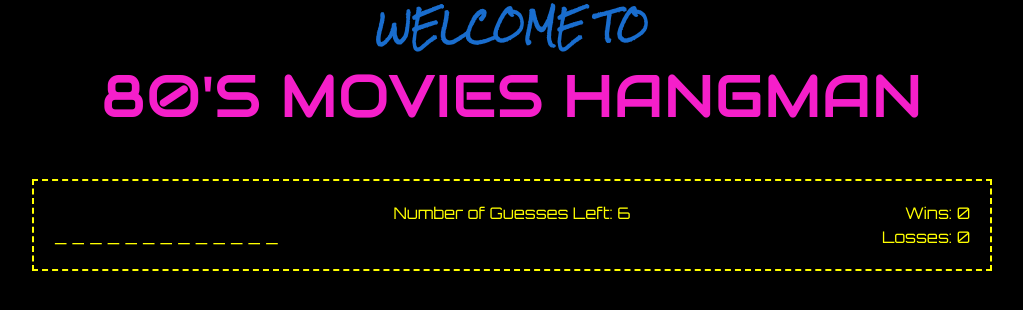
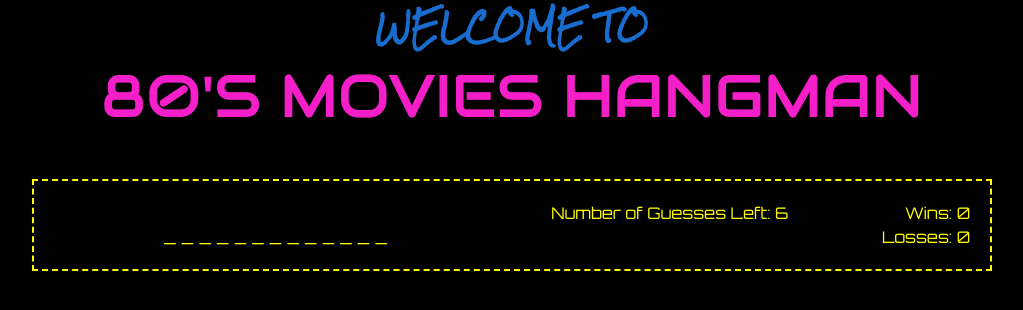
Before and after one commit to rgtalbot/week-3-game, a PHP site: page / in a window 1280 px wide. Shown: the top 310 px of the page, without its empty margins (128-1151 px from the left). Run offline with PHP 8.4, Linux system fonts and the light colour scheme.

Commit message:
modified some columns

```diff
--- a/assets/css/style.css
+++ b/assets/css/style.css
@@ -35,6 +35,11 @@ h4 {
   padding: 20px 5px;
 }
 
+/*.boarder {
+  border: 1px dotted orange;
+  padding: 2px;
+}*/
+
 .align-right {
   text-align: right;
 }
--- a/index.html
+++ b/index.html
@@ -22,17 +22,23 @@
 		</div>
 		<div class="container">
 		<div class="row board">
-			<div class="col-xs-4">
+			<div class="col-xs-6 text-center">
+				<div class="boarder">
 				<br/>
 				<div id="word"></div>
 			</div>
+			</div>
 			<div class="col-xs-4 text-center">
+				<div class="boarder">
 				<div id="guesses"></div>
 				<div id="letters"></div>
 			</div>
-			<div class="col-xs-4 align-right">
+			</div>
+			<div class="col-xs-2 align-right">
+<div class="boarder">
 				<div id="wins"></div>
 				<div id="losses"></div>
+			</div>
 			</div>
 		</div>
 	</div>
```
